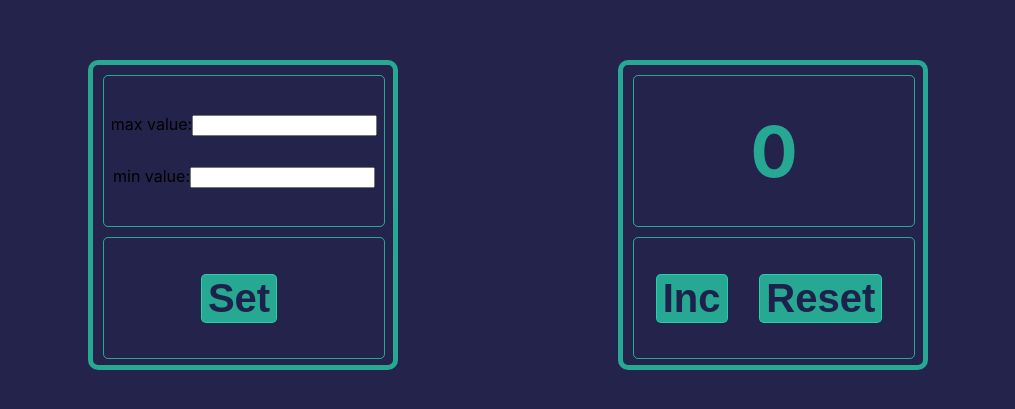
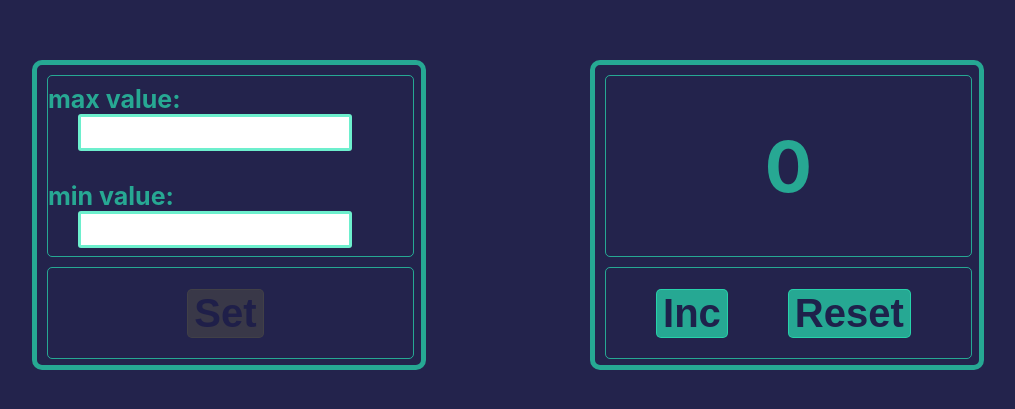
Before and after one commit to DinaLysenko/counter, a React (Create React App) app: page / in a window 1280 px wide. Shown: the part 185-594 px from the top of the page, without its empty margins (132-1147 px from the left). Built offline with nearby package versions, Linux system fonts and the light colour scheme.

Commit message:
add style

```diff
--- a/src/App.css
+++ b/src/App.css
@@ -1,13 +1,13 @@
 .app {
     min-height: 100vh;
     display: flex;
-    flex-direction: row;
     justify-content: space-evenly;
     align-items: center;
+    flex-wrap: wrap;
 }
 
 .wrapper {
-    width: 300px;
+    width: 30%;
     height: 300px;
     border-radius: 10px;
     border: 5px solid rgba(41, 232, 181, 0.68);
--- a/src/App.tsx
+++ b/src/App.tsx
@@ -25,13 +25,13 @@ function App() {
         <div className={'app'}>
             <div className={'wrapper'}>
                 <CounterSettings/>
-                <div className={s.button}>
-                    <Button name={'Set'} onClick={onIncHandler} disabled={count === maxCount}/>
+                <div className={s.buttonWrapper}>
+                    <Button name={'Set'} onClick={onIncHandler} disabled={true}/>
                 </div>
             </div>
             <div className={'wrapper'}>
                 <Counter count={count} maxCount={maxCount}/>
-                <div className={s.button}>
+                <div className={s.buttonWrapper}>
                     <Button name={'Inc'} onClick={onIncHandler} disabled={count === maxCount}/>
                     <Button name={'Reset'} onClick={onResHandler}/>
                 </div>
--- a/src/components/button/Button.module.css
+++ b/src/components/button/Button.module.css
@@ -1,11 +1,12 @@
-.button {
+.buttonWrapper {
     display: flex;
     flex-direction: row;
     justify-content: space-evenly;
+    flex-wrap: wrap;
     align-items: center;
     border: 1px solid rgba(41, 232, 181, 0.68);
-    height: 40%;
-    min-width: 280px;
+    height: 30%;
+    width: 95%;
     margin: 10px;
     border-radius: 5px;
 }
--- a/src/components/button/Button.tsx
+++ b/src/components/button/Button.tsx
@@ -15,7 +15,7 @@ export const Button: React.FC<ButtonType> = (props) => {
     const buttonClassName = `${s.btn} ${disabled ?  s.disabled : ''}`
 
     return (
-        <div>
+        <div >
             <button className={buttonClassName} onClick={onClickHandler} disabled={disabled}>{name}</button>
         </div>
     );
--- a/src/components/counter/Counter.module.css
+++ b/src/components/counter/Counter.module.css
@@ -2,10 +2,10 @@
     display: flex;
     align-items: center;
     justify-content: center;
-    min-width: 280px;
+    width: 95%;
     font-size: 70px;
     font-weight: bold;
-    height: 50%;
+    height: 60%;
     border: 1px solid rgba(41, 232, 181, 0.68);
     margin: 10px;
     border-radius: 5px;
--- a/src/components/counterSettings/CounterSettings.module.css
+++ b/src/components/counterSettings/CounterSettings.module.css
@@ -4,8 +4,8 @@
     align-items: center;
     justify-content: center;
     gap: 30px;
-    min-width: 280px;
-    height: 50%;
+    min-width: 95%;
+    height: 60%;
     border: 1px solid rgba(41, 232, 181, 0.68);
     margin: 10px;
     border-radius: 5px;
--- a/src/components/counterSettings/CounterSettings.tsx
+++ b/src/components/counterSettings/CounterSettings.tsx
@@ -8,8 +8,6 @@ export const CounterSettings = () => {
         <div className={s.settings}>
             <ValueInput labelTitle={'max value:'}/>
             <ValueInput labelTitle={'min value:'}/>
-
-
         </div>
     );
 };
--- /dev/null
+++ b/src/components/valueInput/ValueInput.module.css
@@ -0,0 +1,17 @@
+.label {
+    color: rgba(41, 232, 181, 0.68);
+    font-weight: bold;
+    font-size: 25px;
+    display: inline-block;
+}
+.input {
+    margin-left: 30px;
+    display: inline-block;
+    font-size: 20px;
+    outline: none;
+    border: 3px solid rgba(41, 232, 181, 0.68);
+    border-radius: 3px;
+    text-align: center;
+    font-weight: bold;
+    padding: 4px 0 4px 0;
+}
--- a/src/components/valueInput/ValueInput.tsx
+++ b/src/components/valueInput/ValueInput.tsx
@@ -1,11 +1,12 @@
 import React from 'react';
+import s from './ValueInput.module.css'
 type ValueInputType={
     labelTitle: string
 }
 export const ValueInput = ({labelTitle}:ValueInputType) => {
     return (
-        <label>{labelTitle}
-            <input type={'number'}/>
+        <label className={s.label}>{labelTitle}
+            <input className={s.input} type={'number'}/>
         </label>
     );
 };
```
